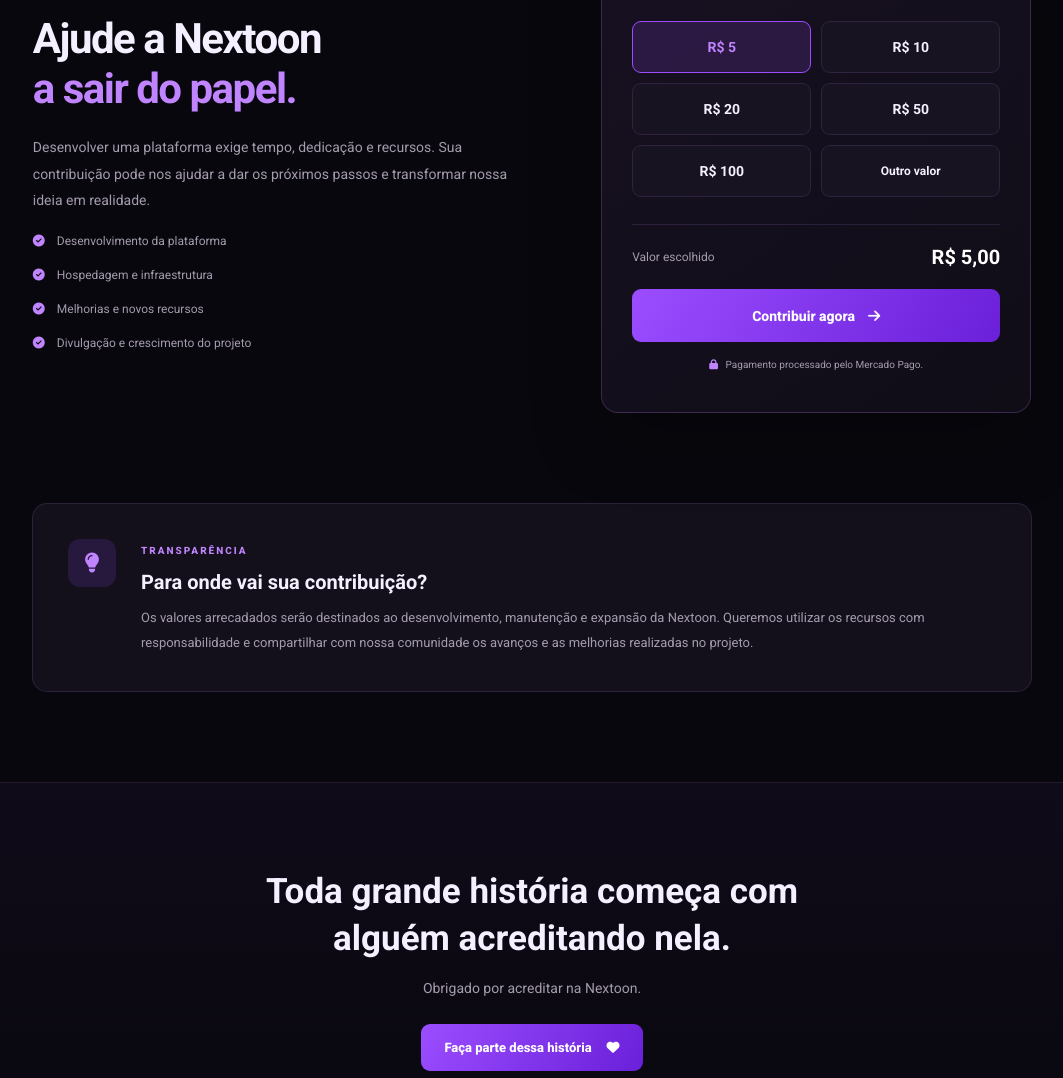
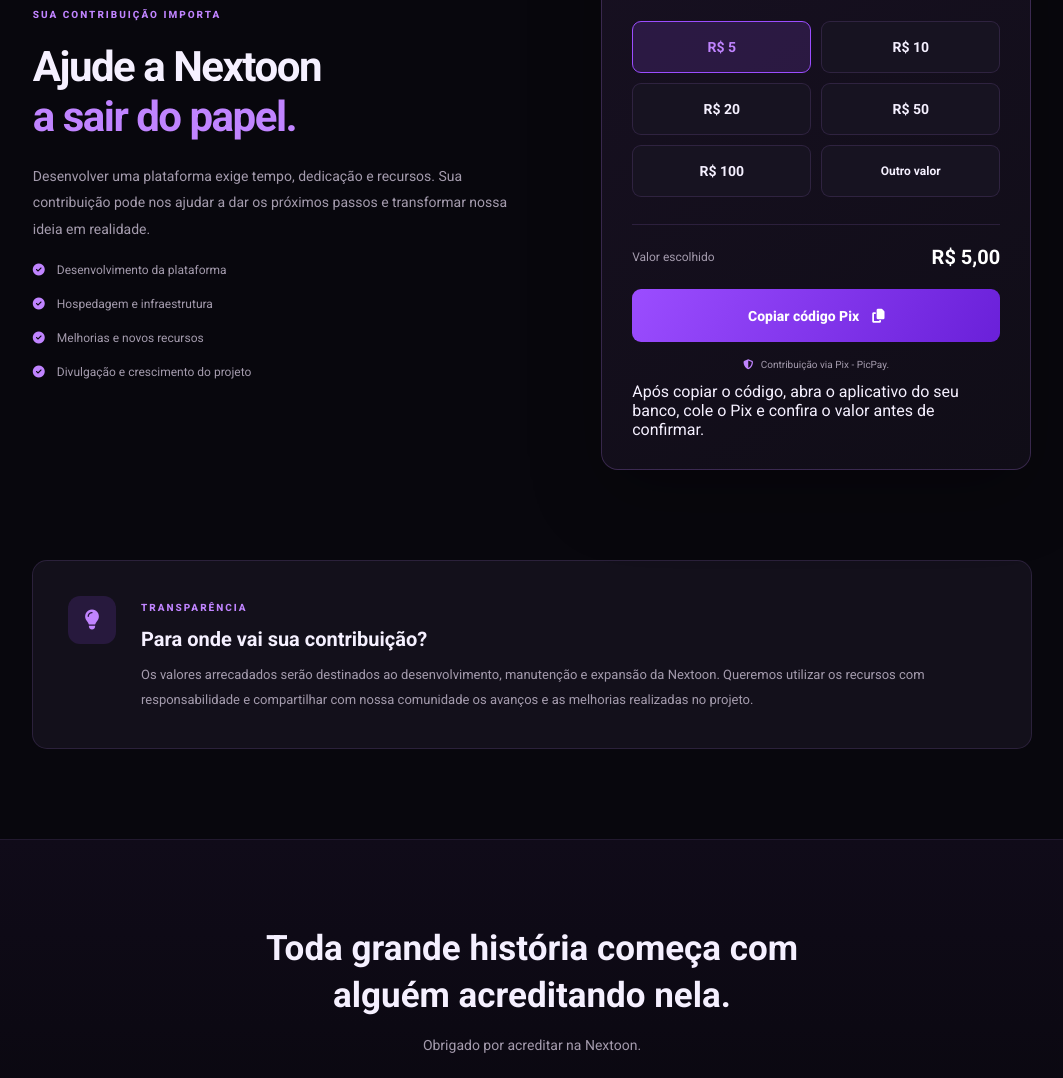
Before and after one commit to arthurcaldas-dev/Apoie-a-Nextoon-, a plain HTML site: page index.html in a window 1280 px wide. Shown: the part 1935-3013 px from the top of the page, without its empty margins (108-1171 px from the left). Drawn offline with Linux system fonts and the light colour scheme.

Commit message:
Update HTML structure and button labels

```diff
--- a/index.html
+++ b/index.html
@@ -1,6 +1,7 @@
 
 <!DOCTYPE html>
 <html lang="pt-BR">
+
 <head>
     <meta charset="UTF-8">
     <meta name="viewport" content="width=device-width, initial-scale=1.0">
@@ -257,6 +258,8 @@
                     </div>
 
 
+                    <!-- VALORES -->
+
                     <div class="amount-options">
 
                         <button class="amount selected" data-value="5">
@@ -286,6 +289,8 @@
                     </div>
 
 
+                    <!-- VALOR PERSONALIZADO -->
+
                     <div class="custom-input" id="customContainer" hidden>
 
                         <label for="customAmount">
@@ -293,6 +298,7 @@
                         </label>
 
                         <div class="money-input">
+
                             <span>R$</span>
 
                             <input
@@ -303,10 +309,13 @@
                                 step="0.01"
                                 placeholder="0,00"
                             >
+
                         </div>
 
                     </div>
 
+
+                    <!-- RESUMO -->
 
                     <div class="amount-summary">
 
@@ -319,21 +328,35 @@
                     </div>
 
 
+                    <!-- BOTÃO PIX -->
+
                     <button class="donate-button" id="donateButton">
 
-                        Contribuir agora
+                        Copiar código Pix
 
-                        <i class="fa-solid fa-arrow-right"></i>
+                        <i class="fa-solid fa-copy"></i>
 
                     </button>
 
 
+                    <!-- INFORMAÇÕES -->
+
                     <div class="payment-info">
-                        <i class="fa-solid fa-lock"></i>
-                        Pagamento processado pelo Mercado Pago.
+
+                        <i class="fa-solid fa-shield-halved"></i>
+
+                        Contribuição via Pix - PicPay.
+
                     </div>
 
-                    <p class="payment-message" id="paymentMessage" role="status"></p>
+
+                    <p class="payment-message" id="paymentMessage" role="status" aria-live="polite"></p>
+
+
+                    <p class="payment-note">
+                        Após copiar o código, abra o aplicativo do seu banco,
+                        cole o Pix e confira o valor antes de confirmar.
+                    </p>
 
                 </div>
 
@@ -401,14 +424,21 @@
             <span>nextoon</span>
         </a>
 
-        <p>© 2026 Nextoon. Todos os direitos reservados.</p>
+        <p>
+            © 2026 Nextoon. Todos os direitos reservados.
+        </p>
 
-        <span>Feito para quem ama histórias.</span>
+        <span>
+            Feito para quem ama histórias.
+        </span>
 
     </footer>
 
 
+    <!-- JAVASCRIPT -->
+
     <script src="script.js"></script>
 
 </body>
+
 </html>
```
